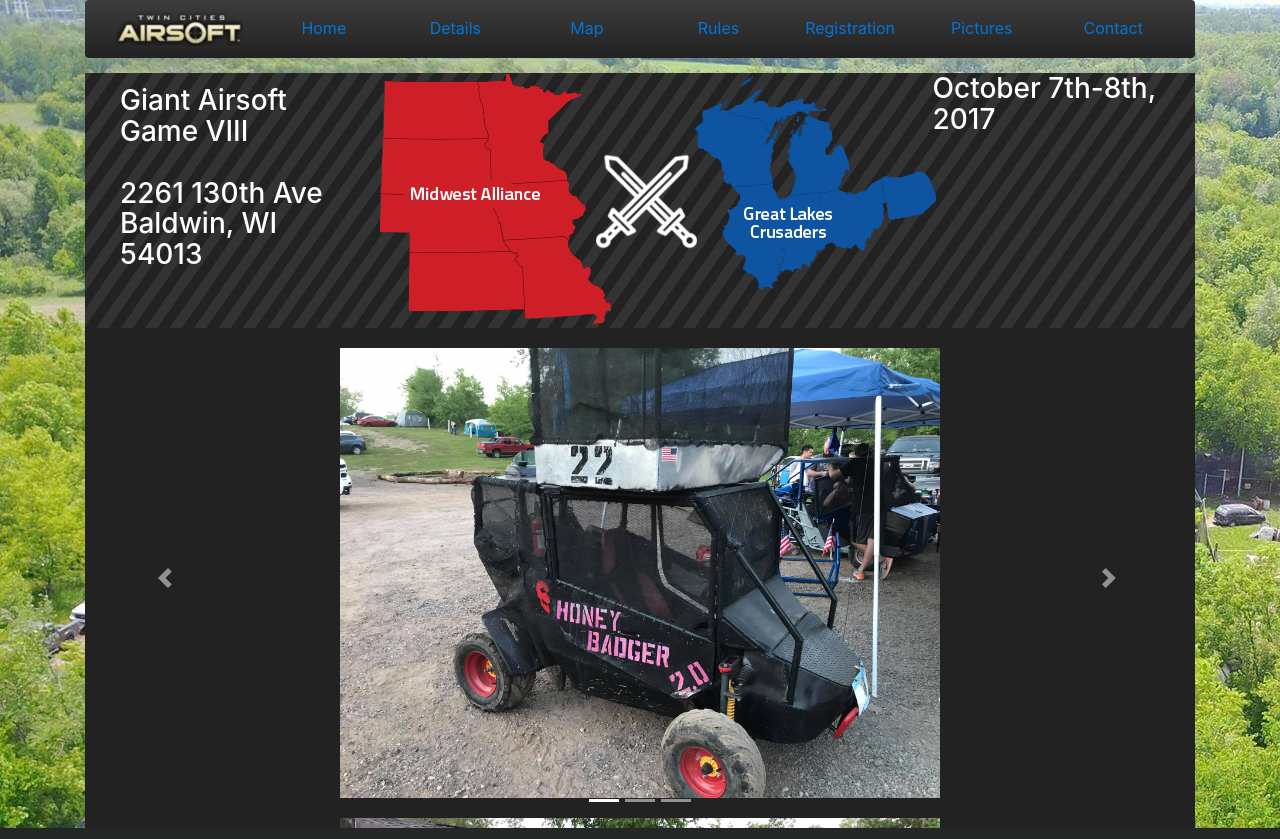
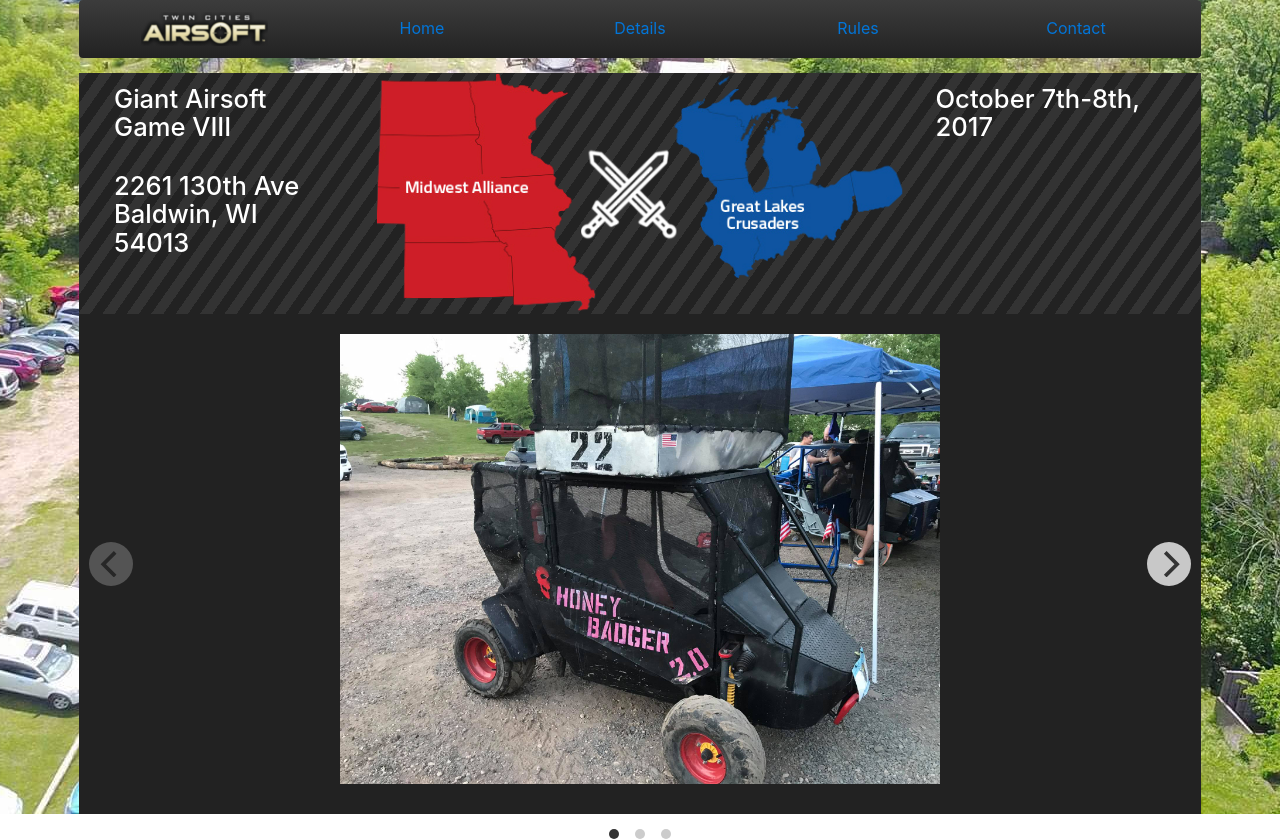
Before and after one commit to ty2610/GaG, a PHP site: page /home.php in a window 1280 px wide. Run offline with PHP 8.4, Linux system fonts and the light colour scheme; some libraries are stand-ins or nearby versions.

Commit message:
Switched to flickity cleaned up some html changed wording in details

```diff
--- a/css/global.css
+++ b/css/global.css
@@ -46,3 +46,6 @@
 .grayBackground {
     background: #4d525c;
 }
+.containerWidth {
+    width:90%;
+}
--- a/css/home.css
+++ b/css/home.css
@@ -2,6 +2,7 @@ body {
     background-image: url("../img/contains.jpg");
     background-repeat: no-repeat;
     background-attachment:fixed;
+    background-position: bottom;
 }
 
 .stripeBox {
@@ -13,6 +14,13 @@ body {
              #333 20px
      );
  }
+h3 {
+    font-size: 2vw;
+}
+
+.padTopTwelve {
+    padding-top: 12px;
+}
 
 .listLoseBackground {
     background:inherit;
@@ -25,6 +33,17 @@ body {
     margin: 20px auto;
 }
 
+.scaleImage {
+    height: auto;
+    max-height: 450px;
+    max-width: 100%;
+}
+
+.scaleBattleImage {
+    height: auto;
+    max-width: 100%;
+}
+
 .fixingSizeCar {
     width: 100%;
     height: 500px;
@@ -33,3 +52,14 @@ body {
 .carouselBackground {
     background-color: #222;
 }
+
+.carousel-cell {
+    height: 500px;
+    width: 100%;
+    background-color: #222;
+    position: relative;
+}
+
+.carousel-cell .container {
+    height: 100%;
+}
--- a/css/rules.css
+++ b/css/rules.css
@@ -3,7 +3,7 @@ body {
     background-image: url("../img/rules_pic.jpg");
     background-attachment: fixed;
     background-repeat: no-repeat;
-    background-position: left;
+    background-position: bottom;
 }
 .ruleBox {
     background: #4d525c;
--- a/home.php
+++ b/home.php
@@ -4,6 +4,7 @@
         <title>Giant Airsoft Game</title>
         <!-- Jquery and BootStrap js files -->
         <script type="text/javascript" src="js/Vendor/jquery-3.2.1.js"></script>
+        <script src="https://npmcdn.com/tether@1.2.4/dist/js/tether.min.js"></script>
         <script type="text/javascript" src="js/Vendor/bootstrap.js"></script>
         <!-- CSS for BootStrap -->
         <link href="css/Vendor/bootstrap.css" rel="stylesheet">
@@ -12,12 +13,16 @@
         <link rel="stylesheet" href="css/home.css">
         <!-- global css -->
         <link rel="stylesheet" href="css/global.css">
+        <!-- trying Flickity Stuff -->
+        <link rel="stylesheet" href="https://unpkg.com/flickity@2/dist/flickity.css">
+        <script src="https://unpkg.com/flickity@2/dist/flickity.pkgd.js"></script>
 
     </head>
 
     <body>
         <script>
             $(document).ready(function(){
+                $("#carouselExampleIndicators").carousel();
 
                 $("#wholeDiv").hover(
                     function(){
@@ -34,7 +39,7 @@
                     });
             });
         </script>
-        <div class="container" id="wholeDiv">
+        <div class="container-fluid containerWidth" id="wholeDiv">
 
             <!-- NavBar -->
             <nav class="navbar navbar-inverse bg-inverse fifteenMarginBottom">
@@ -54,19 +59,10 @@
                         <a class="nav-link" href="/details.php">Details</a>
                     </li>
                     <li class="nav-item">
-                        <a class="nav-link" href="/map.php">Map</a>
-                    </li>
-                    <li class="nav-item">
                         <a class="nav-link" href="/rules.php">Rules</a>
                     </li>
                     <li class="nav-item">
-                        <a class="nav-link" href="#">Registration</a>
-                    </li>
-                    <li class="nav-item">
-                        <a class="nav-link" href="#">Pictures</a>
-                    </li>
-                    <li class="nav-item">
-                        <a class="nav-link" href="#">Contact</a>
+                        <a class="nav-link" href="mailto:darrinjohnson@comcast.net">Contact</a>
                     </li>
                 </ul>
             </nav>
@@ -86,48 +82,45 @@
                 <div id="Clash" class="row stripeBox loseMargin">
                     <div class="col-md-3">
                         <ul class="list-group" style="box-shadow:none">
-                            <li class="list-group-item listLoseBackground" style="border: none">
+                            <li class="list-group-item listLoseBackground" style="border: none;">
                                 <h3>Giant Airsoft Game VIII</h3>
                             </li>
-                            <li class="list-group-item listLoseBackground" style="border: none">
+                            <li class="list-group-item listLoseBackground" style="border: none;">
                                 <h3>2261 130th Ave Baldwin, WI 54013</h3>
                             </li>
                         </ul>
                     </div>
-                    <div class="col-md-6">
-                        <img src="img/WhiteSword.png">
+                    <div class="col-md-6 text-center">
+                        <img class="scaleBattleImage" src="img/WhiteSword.png">
                     </div>
-                    <div class="col-md-3">
+                    <div class="col-md-3 padTopTwelve">
                         <h3 style="color:white">October 7th-8th, 2017</h3>
                     </div>
                 </div>
                 <!-- End Clash Section -->
                 <!-- Carousel -->
-                <div id="carouselExampleIndicators" class="carousel slide carouselBackground" data-ride="carousel">
-                    <ol class="carousel-indicators">
-                        <li data-target="#carouselExampleIndicators" data-slide-to="0" class="active"></li>
-                        <li data-target="#carouselExampleIndicators" data-slide-to="1"></li>
-                        <li data-target="#carouselExampleIndicators" data-slide-to="2"></li>
-                    </ol>
-                    <div class="carousel-inner fixingSizeCar" role="listbox">
-                        <div class="item peopleCarouselImg active">
-                            <img class="d-block img-fluid" src="img/honeyBadger.jpg" alt="First slide">
-                        </div>
-                        <div class="item peopleCarouselImg">
-                            <img class="d-block img-fluid" src="img/lil%20Reb.jpg" alt="Second slide">
-                        </div>
-                        <div class="item peopleCarouselImg">
-                            <img class="d-block img-fluid" src="img/MahemField.jpg" alt="Third slide">
+                <div class="flickity-carousel" data-flickity>
+                    <div class="carousel-cell">
+                        <div class="container tenMarginTop">
+                            <div class="carousel-caption d-md-block">
+                                <img class="scaleImage" src="img/honeyBadger.jpg">
+                            </div>
                         </div>
                     </div>
-                    <a class="carousel-control-prev" href="#carouselExampleIndicators" role="button" data-slide="prev">
-                        <span class="carousel-control-prev-icon" aria-hidden="true"></span>
-                        <span class="sr-only">Previous</span>
-                    </a>
-                    <a class="carousel-control-next" href="#carouselExampleIndicators" role="button" data-slide="next">
-                        <span class="carousel-control-next-icon" aria-hidden="true"></span>
-                        <span class="sr-only">Next</span>
-                    </a>
+                    <div class="carousel-cell">
+                        <div class="container tenMarginTop">
+                            <div class="carousel-caption d-md-block">
+                                <img class="scaleImage" src="img/lil%20Reb.jpg">
+                            </div>
+                        </div>
+                    </div>
+                    <div class="carousel-cell">
+                        <div class="container tenMarginTop">
+                            <div class="carousel-caption d-md-block">
+                                <img class="scaleImage" src="img/MahemField.jpg">
+                            </div>
+                        </div>
+                    </div>
                 </div>
                 <!-- End Carousel -->
             </div>
--- a/map.php
+++ b/map.php
@@ -4,6 +4,7 @@
         <title>Giant Airsoft Game</title>
         <!-- Jquery and BootStrap js files -->
         <script type="text/javascript" src="js/Vendor/jquery-3.2.1.js"></script>
+        <script src="https://npmcdn.com/tether@1.2.4/dist/js/tether.min.js"></script>
         <script type="text/javascript" src="js/Vendor/bootstrap.js"></script>
         <!-- CSS for BootStrap -->
         <link href="css/Vendor/bootstrap.css" rel="stylesheet">
```
Also changed, not shown: css/details.css (+6 -1 lines), details.php (+11 -20 lines), rules.php (+2 -12 lines).
